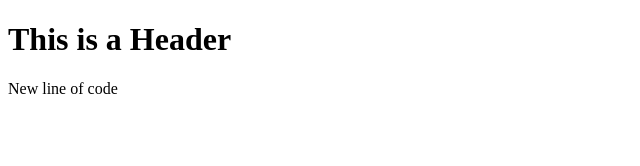
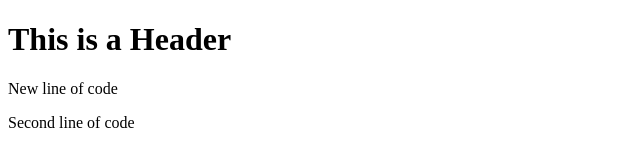
Before and after one commit to shawnb0002/git-test, a plain HTML site: page index.html in a window 1280 px wide. Shown: the whole page, without its empty margins (0-640 px from the left). Drawn offline with Linux system fonts and the light colour scheme.

Commit message:
My third commit

```diff
--- a/index.html
+++ b/index.html
@@ -15,6 +15,7 @@
 
         <h1>This is a Header</h1>
         <p>New line of code</p>
+        <p>Second line of code</p>
 
         <script src="" async defer></script>
     </body>
```
